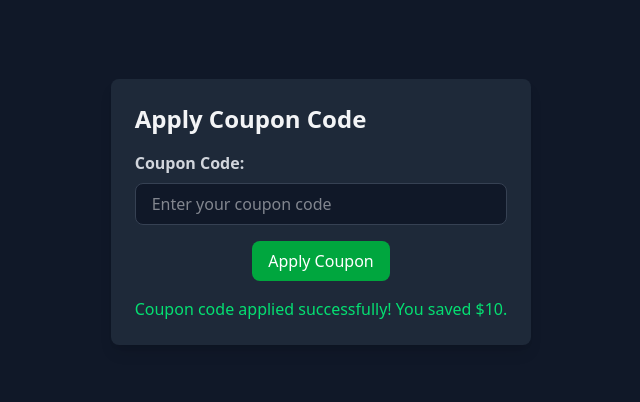
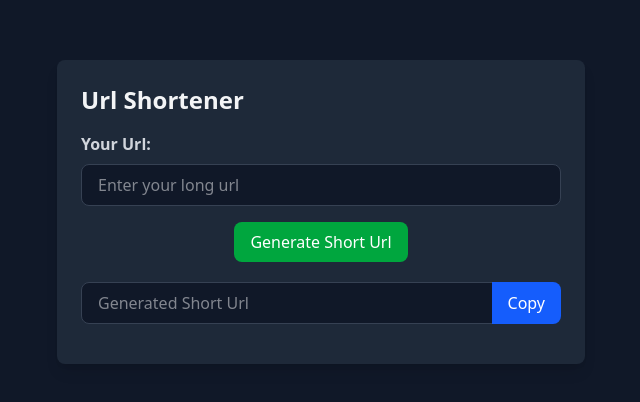
Before and after one commit to Ayomide-Philip/urlShortener, a React (Vite) app: page / in a window 1280 px wide. Shown: the part 188-590 px from the top of the page, without its empty margins (319-959 px from the left). Built offline with nearby package versions, Linux system fonts and the light colour scheme.

Commit message:
refactor: update App component layout and functionality for URL shortening

```diff
--- a/src/App.jsx
+++ b/src/App.jsx
@@ -1,31 +1,51 @@
 export default function App() {
   return (
     <div className="flex items-center justify-center min-h-screen bg-gray-900">
-      <div className="containermx-auto max-w-xl p-6">
+      <div className="container mx-auto max-w-xl p-6">
         <div className="bg-gray-800 p-6 rounded-lg shadow-lg">
-          <h1 className="text-2xl font-semibold mb-4 text-gray-100">Apply Coupon Code</h1>
+          <h1 className="text-2xl font-semibold mb-4 text-gray-100">
+            Url Shortener
+          </h1>
 
           <div className="mb-4">
-            <label htmlFor="coupon" className="block text-gray-300 font-semibold mb-2">
-              Coupon Code:
+            <label
+              htmlFor="url"
+              className="block text-gray-300 font-semibold mb-2"
+            >
+              Your Url:
             </label>
             <input
               type="text"
-              id="coupon"
-              name="coupon"
+              id="url"
+              name="url"
               className="w-full px-4 py-2 border border-gray-700 bg-gray-900 text-gray-100 rounded-lg focus:ring focus:ring-blue-500 focus:border-blue-500"
-              placeholder="Enter your coupon code"
+              placeholder="Enter your long url"
             />
           </div>
 
           <div className="text-center">
             <button className="bg-green-600 text-white px-4 py-2 rounded-lg hover:bg-blue-700 focus:outline-none focus:ring focus:ring-blue-500 focus:border-blue-500">
-              Apply Coupon
+              Generate Short Url
             </button>
           </div>
 
-          <div className="mt-4 text-green-400">
-            Coupon code applied successfully! You saved $10.
+          <div className="mb-4 mt-5">
+            <div className="relative flex">
+              <input
+                type="text"
+                id="short-url"
+                name="short-url"
+                className="w-full px-4 py-2 border border-gray-700 bg-gray-900 text-gray-100 rounded-l-lg focus:ring focus:ring-blue-500 focus:border-blue-500"
+                placeholder="Generated Short Url"
+                readOnly
+              />
+              <button
+                className="bg-blue-600 text-white px-4 py-2 rounded-r-lg hover:bg-blue-700 focus:outline-none focus:ring focus:ring-blue-500 focus:border-blue-500"
+                style={{ marginLeft: "-1px" }}
+              >
+                Copy
+              </button>
+            </div>
           </div>
         </div>
       </div>
```
